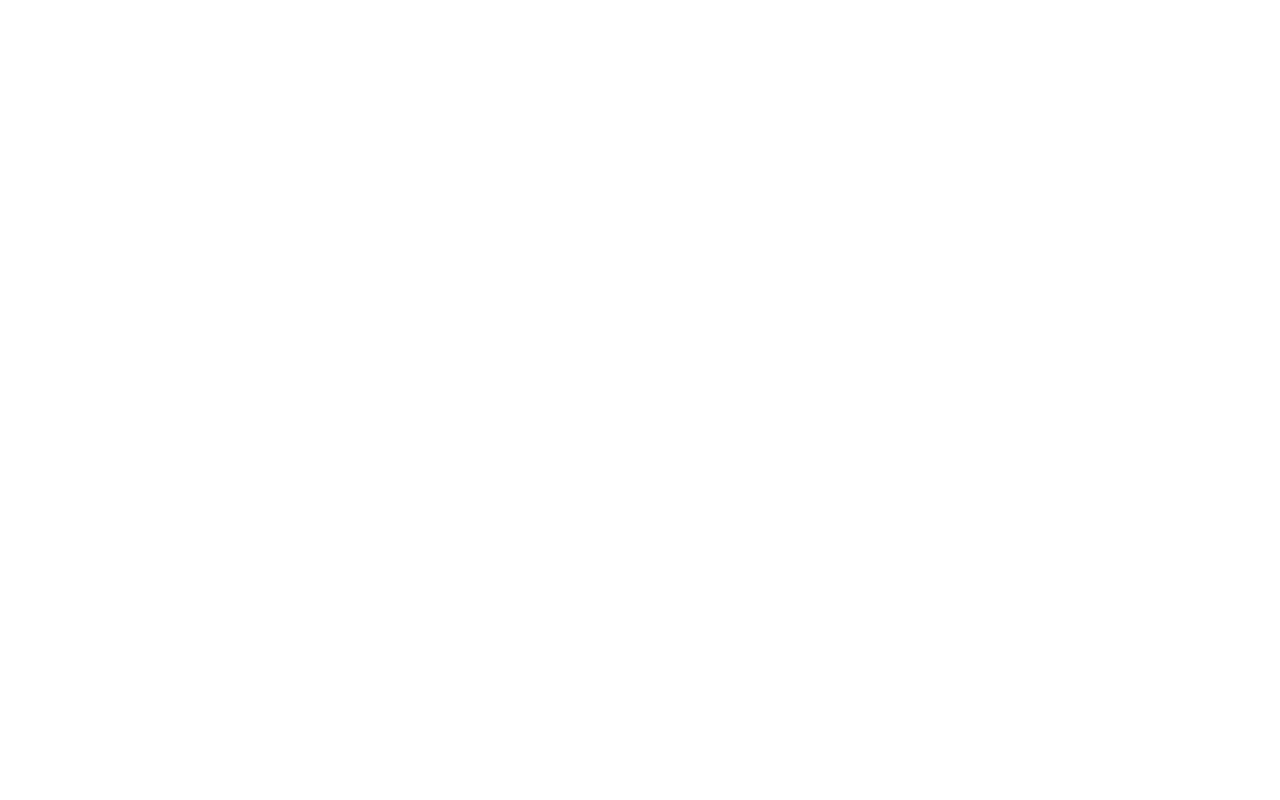
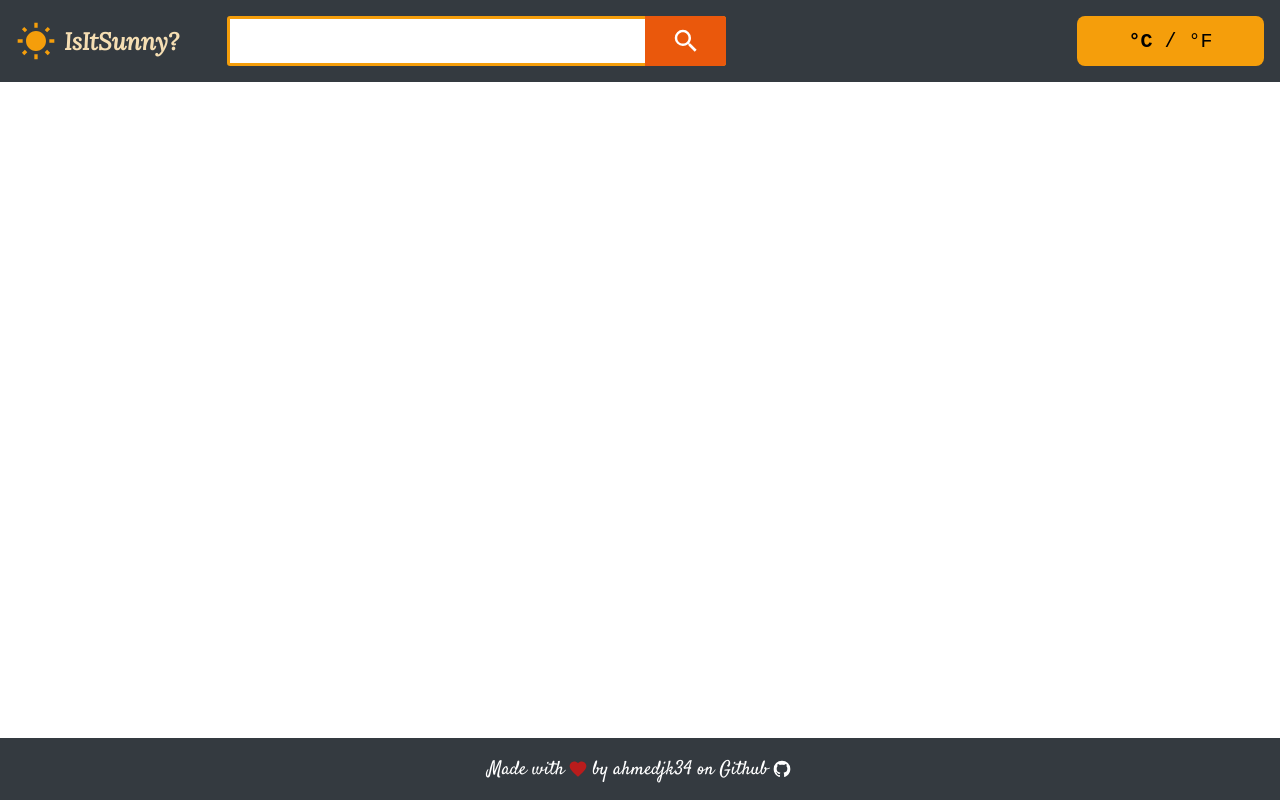
Before and after one commit to ahmedjk34/isItSunny, a plain HTML site: page index.html in a window 1280 px wide. Drawn offline with Linux system fonts and the light colour scheme; a web font is replaced by a local one.

Commit message:
header & footer

```diff
--- a/index.html
+++ b/index.html
@@ -8,7 +8,32 @@
     <title>Document</title>
   </head>
   <body>
-    <div class="page-container"></div>
+    <div class="page-container">
+      <header>
+        <div class="logoContainer">
+          <img src="assets/logo.svg" class="logo" alt="sun-logo" />
+          <h2>IsItSunny?</h2>
+        </div>
+        <div class="inputContainer">
+          <input type="text" name="searchBar" id="searchBar" />
+          <button id="search">
+            <img src="assets/search.svg" alt="search" class="searchIcon" />
+          </button>
+        </div>
+        <button id="changeTemp">
+          <span class="bold">°C</span>
+          /
+          <span class="light">°F</span>
+        </button>
+      </header>
+      <main></main>
+      <footer>
+        <span> Made with </span>
+        <img src="assets/love.svg" alt="love" class="footerIcon" />
+        <span>by ahmedjk34 on Github</span>
+        <img src="assets/github.svg" alt="Github" class="footerIcon" />
+      </footer>
+    </div>
   </body>
   <script type="text/javascript" src="bundle.js"></script>
 </html>
--- a/style.css
+++ b/style.css
@@ -1,3 +1,17 @@
+@import url("https://fonts.googleapis.com/css2?family=Lora:ital@1&family=Rubik+Distressed&family=Satisfy&family=Sono:wght@600&display=swap");
+/*
+Fonts:
+font-family: 'Lora', serif;
+font-family: 'Rubik Distressed', cursive;
+font-family: 'Satisfy', cursive;
+font-family: 'Sono', sans-serif;
+
+*/
+:root {
+  --bgc1: #343a40;
+  --main-color: #f59e0b;
+  --secondary-color: #ea580c;
+}
 * {
   margin: 0;
   padding: 0;
@@ -6,6 +20,104 @@
   box-sizing: border-box;
 }
 .page-container {
-  width: 100vw;
-  height: 100vh;
+  max-width: 100vw;
+  min-height: 100vh;
+  display: grid;
+  grid-template: 1fr 8fr 0.75fr /1fr;
 }
+button:hover {
+  cursor: pointer;
+}
+/*HEADER*/
+header {
+  display: flex;
+  justify-content: space-between;
+  padding: 1rem;
+  background-color: var(--bgc1);
+  color: wheat;
+  font-family: "Lora", serif;
+}
+/*logo*/
+.logoContainer {
+  margin-right: 3rem;
+  display: flex;
+  justify-content: center;
+  align-items: center;
+  gap: 0.5rem;
+}
+.logo {
+  width: 40px;
+  height: auto;
+}
+/*search bar*/
+.inputContainer {
+  margin-right: auto;
+  width: max(40%, 25rem);
+  position: relative;
+  display: flex;
+  align-items: center;
+}
+#searchBar {
+  width: 100%;
+  height: 100%;
+  outline: none;
+  border: 3px solid var(--main-color);
+  border-radius: 0.2rem;
+}
+#search {
+  position: absolute;
+  background-color: var(--secondary-color);
+  right: 0;
+  height: calc(-6px + 100%);
+  width: 15%;
+  box-sizing: content-box;
+  border: 3px solid var(--secondary-color);
+  border-bottom-right-radius: 0.2rem;
+  border-top-right-radius: 0.2rem;
+  display: flex;
+  justify-content: center;
+  align-items: center;
+}
+.searchIcon {
+  width: 30px;
+  height: auto;
+}
+/*C to F & reverse*/
+#changeTemp {
+  margin-left: 1rem;
+  width: min(12rem, 15%);
+  border-radius: 0.5rem;
+  outline: none;
+  border: none;
+  background-color: var(--main-color);
+  color: black;
+  font-size: x-large;
+  font-family: monospace;
+  scale: 100%;
+}
+#changeTemp:hover {
+  background-color: var(--secondary-color);
+  transform: scale(1.03);
+  transition: transform 0.25s;
+}
+.bold {
+  font-weight: 900;
+}
+.light {
+  font-weight: 100;
+}
+/*FOOTER*/
+footer {
+  background-color: var(--bgc1);
+  color: white;
+  font-family: "Satisfy", cursive;
+  display: flex;
+  gap: 0.25rem;
+  justify-content: center;
+  align-items: center;
+  font-size: 1.2rem;
+}
+.footerIcon {
+  width: 20px;
+  height: auto;
+}
```
Also changed, not shown: assets/github.svg (added), assets/logo.svg (added), assets/love.svg (added), assets/search.svg (added).
